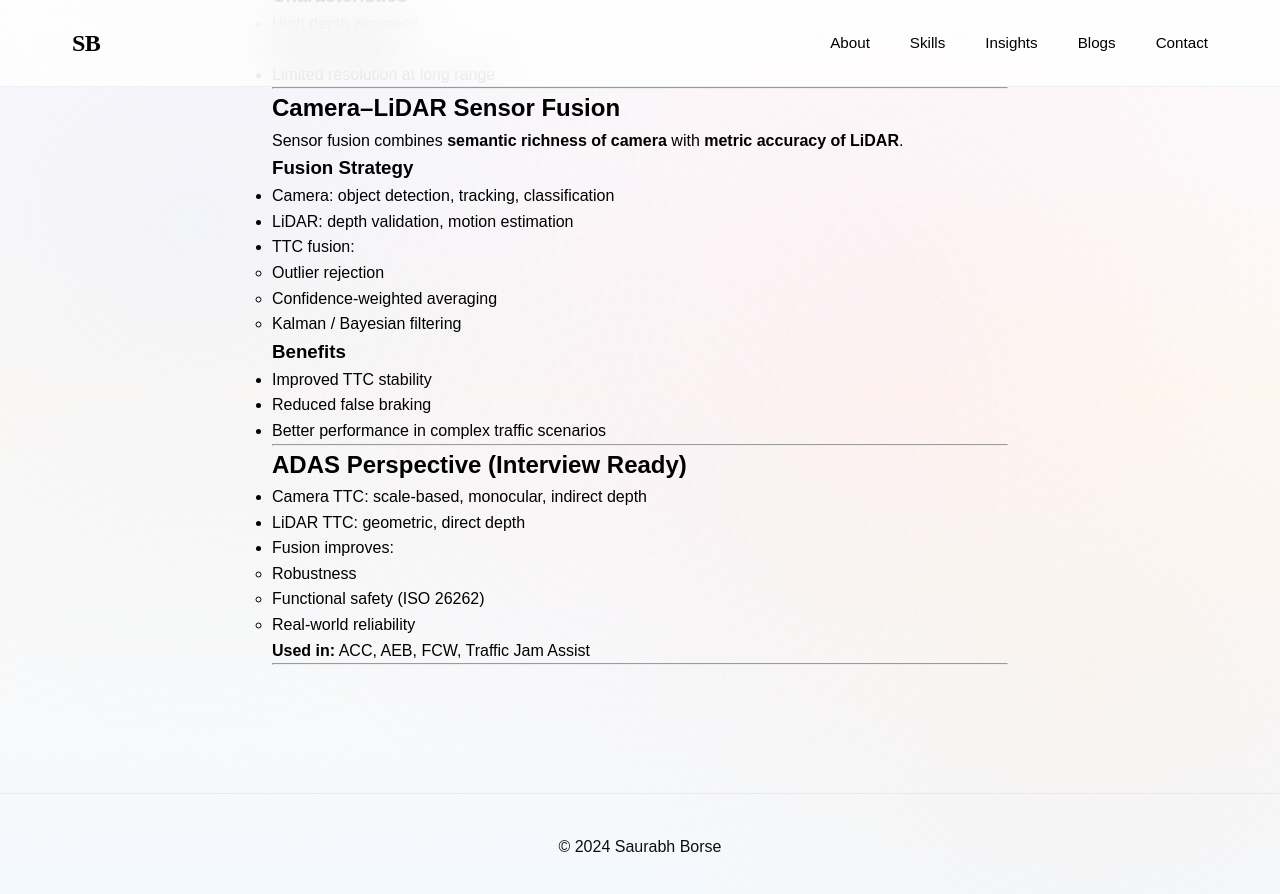
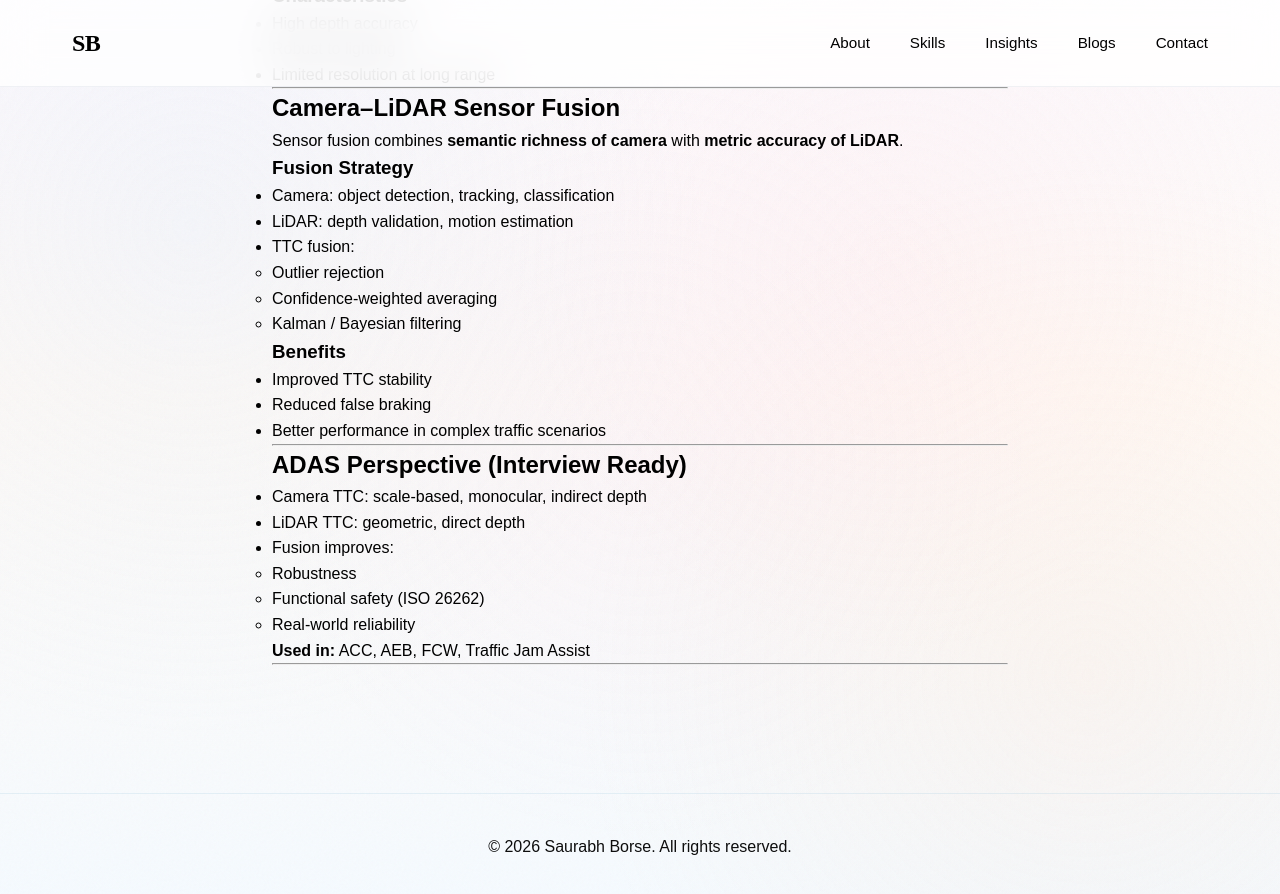
Before and after one commit to saurabhborse95/saurabhborse95.github.io, a Jekyll site: the page built from _posts/2026-02-03-ttc-camera-lidar.md, in a window 1280 px wide and 900 px high, scrolled down 1120 px. Shown: the top 894 px of the window. Built offline with Jekyll 4.4.1, drawn with Linux system fonts in a browser that asks for light colours.

Commit message:
Update footer copyright year to 2026

```diff
--- a/_includes/footer.html
+++ b/_includes/footer.html
@@ -1,3 +1,3 @@
 <footer>
-  <p>&copy; 2024 Saurabh Borse</p>
+  <p>&copy; 2026 Saurabh Borse. All rights reserved.</p>
 </footer>
```
